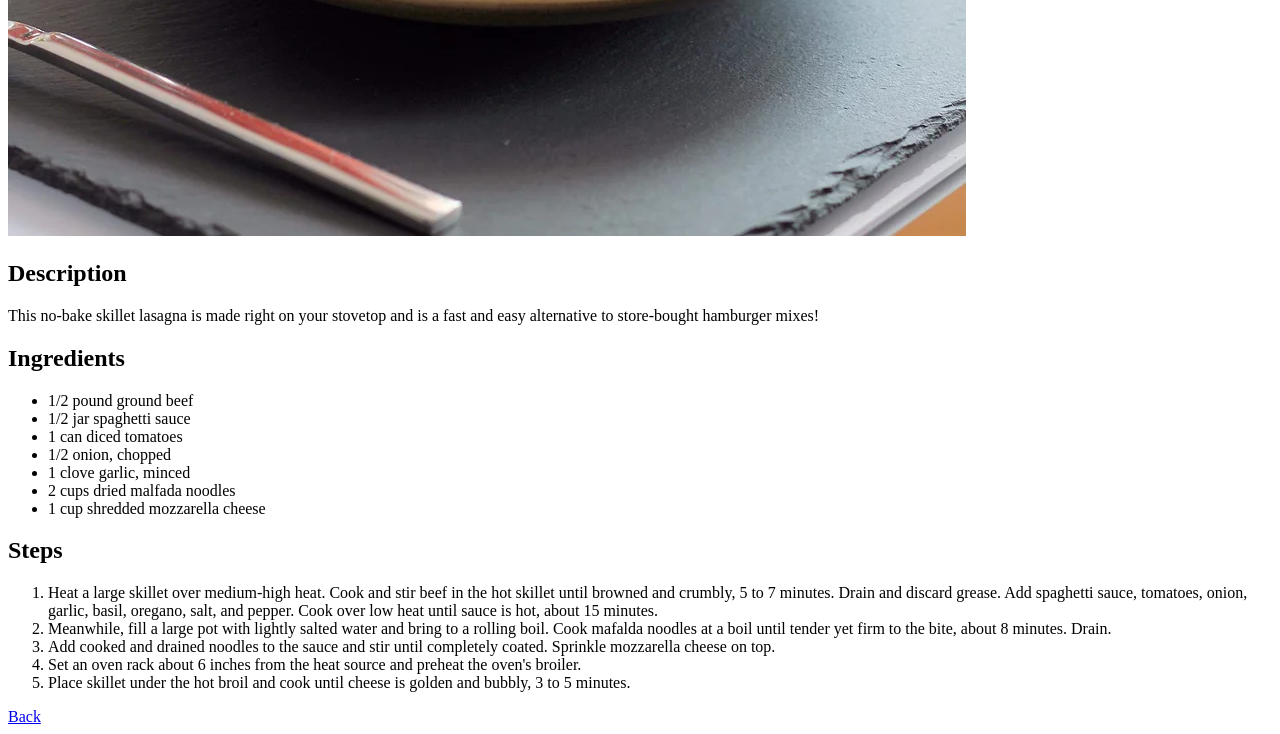
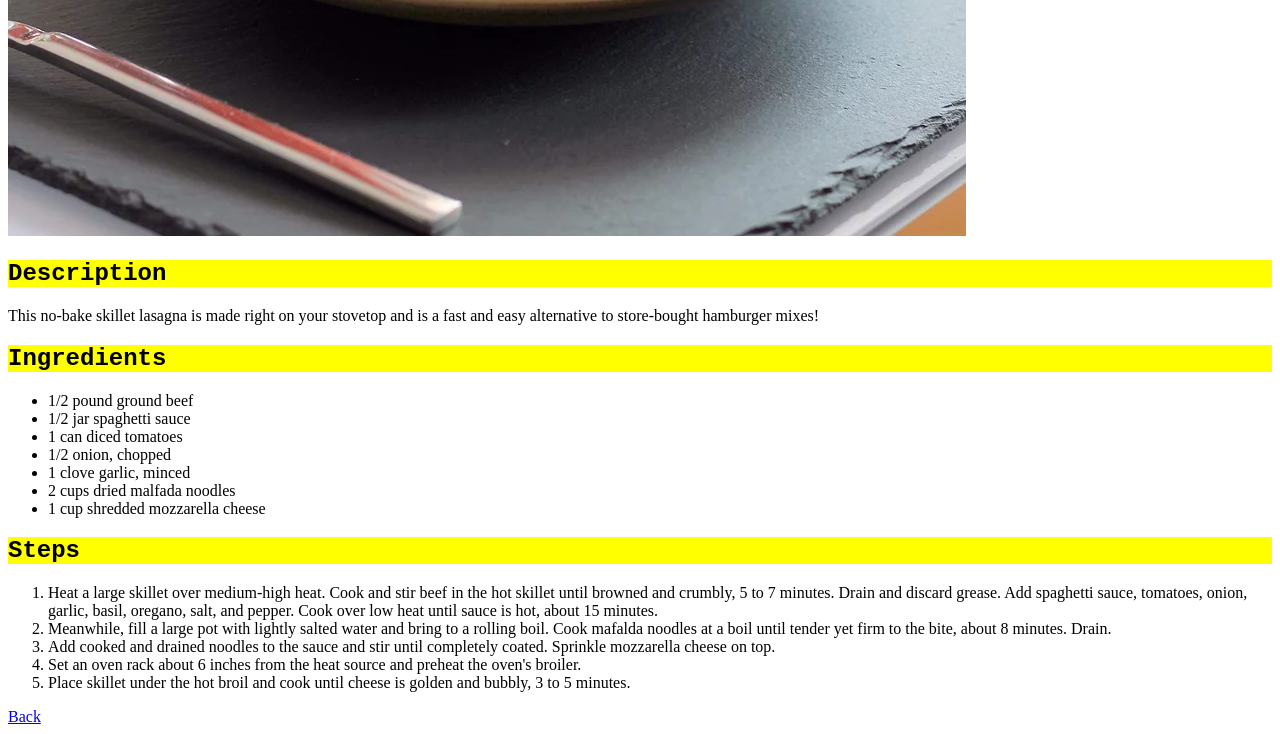
Before and after one commit to dllddlld/odin-recipes, a plain HTML site: page recipes/lasagna.html in a window 1280 px wide. Shown: the part 802-1536 px from the top of the page. Drawn offline with Linux system fonts and the light colour scheme.

Commit message:
add style

```diff
--- a/recipes/lasagna.html
+++ b/recipes/lasagna.html
@@ -5,6 +5,7 @@
     <meta http-equiv="X-UA-Compatible" content="IE=edge">
     <meta name="viewport" content="width=device-width, initial-scale=1.0">
     <title>Lasagna</title>
+    <link rel="stylesheet" href="../style.css">
 </head>
 <body>
     <h1>Lasagna</h1>
--- /dev/null
+++ b/style.css
@@ -0,0 +1,8 @@
+* {
+    font-family: "Times New Roman", serif;
+}
+
+h1, h2 {
+    font-family: "Courier New", monospace;
+    background-color: yellow;
+}
```
Also changed, not shown: index.html (+1 -0 lines), recipes/pancake.html (+1 -0 lines).
